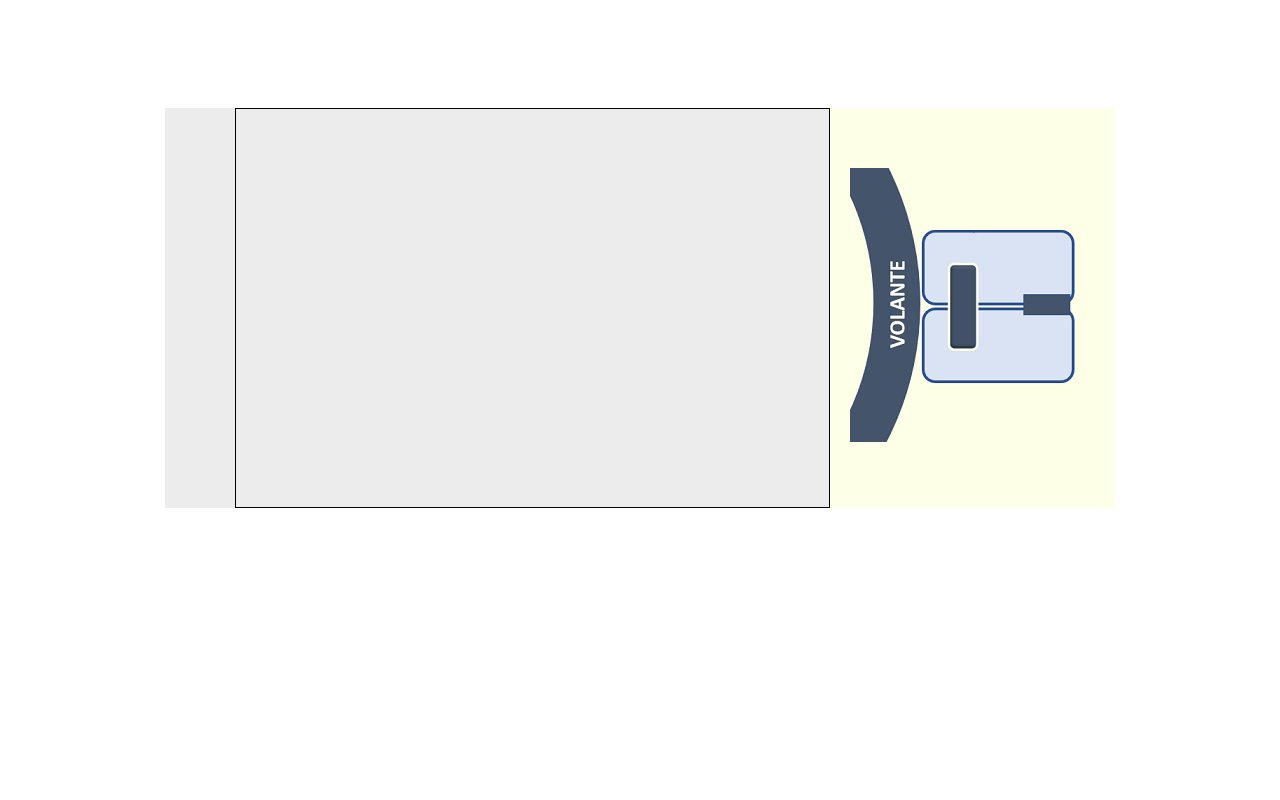
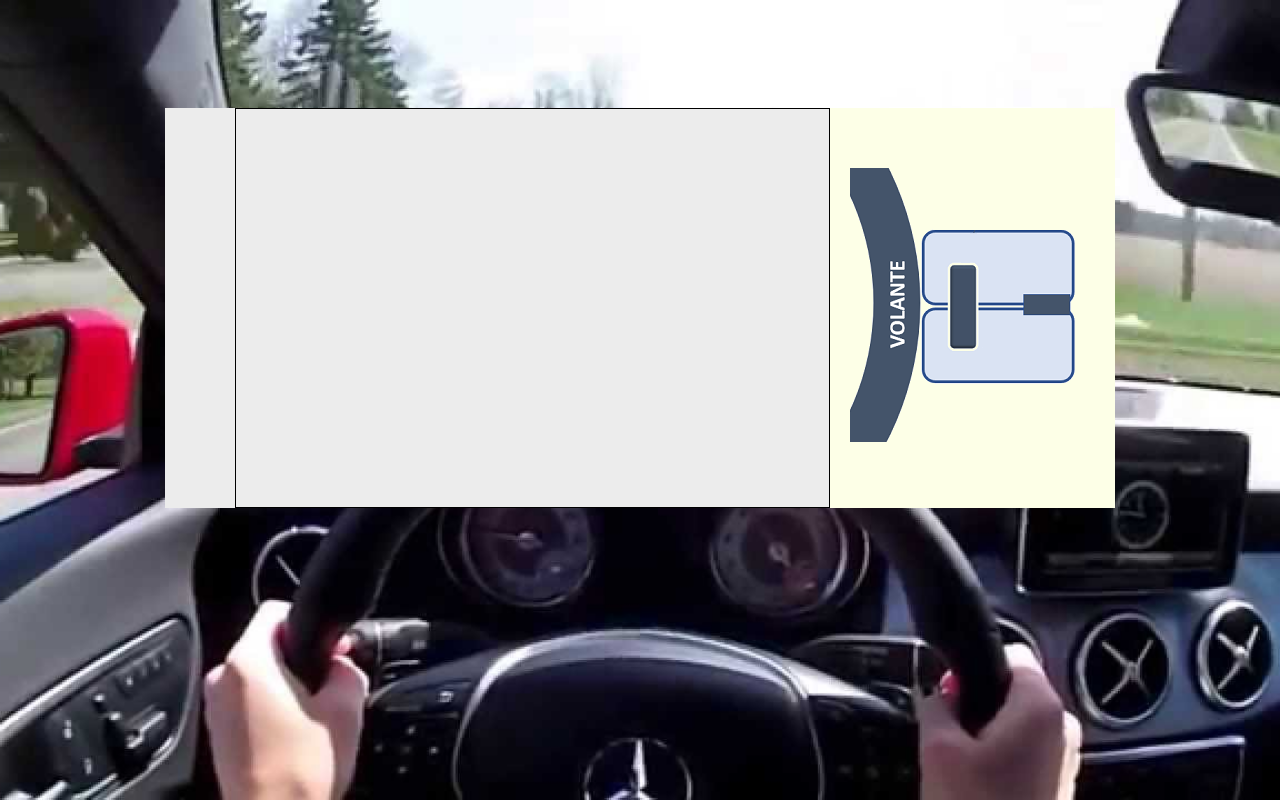
Before and after one commit to rfartaria/IPM, a plain HTML site: page index.html in a window 1280 px wide. Drawn offline with Linux system fonts and the light colour scheme.

Commit message:
imagem de fundo

```diff
--- a/radioController.js
+++ b/radioController.js
@@ -1,4 +1,4 @@
-// controlador do ecrã HELP1
+// controlador do ecrã de RADIO
 
 var radioController = {
     id: "RADIO",
@@ -49,8 +49,8 @@ var radioController = {
     },
 
     updateInterface: function() {
-            var aTirar = $('#estacoes-radio li:eq('+(radioController.estacaoAnterior)+')');
-            aTirar.removeClass('RADIO-estacao-seleccionada');
+        var aTirar = $('#estacoes-radio li:eq('+(radioController.estacaoAnterior)+')');
+        aTirar.removeClass('RADIO-estacao-seleccionada');
         var aSelecionar = $('#estacoes-radio li:eq('+(radioController.estacaoActual)+')');
         aSelecionar.addClass('RADIO-estacao-seleccionada');
     }
--- a/style.css
+++ b/style.css
@@ -57,3 +57,11 @@
     padding-left: 20px;
     padding-top: 60px;
 }
+
+html {
+    background: url(driving_01.png) no-repeat center center fixed;
+    -webkit-background-size: cover;
+    -moz-background-size: cover;
+    -o-background-size: cover;
+    background-size: cover;
+  }
```
Also changed, not shown: driving_01.png (added), 1 other file.
